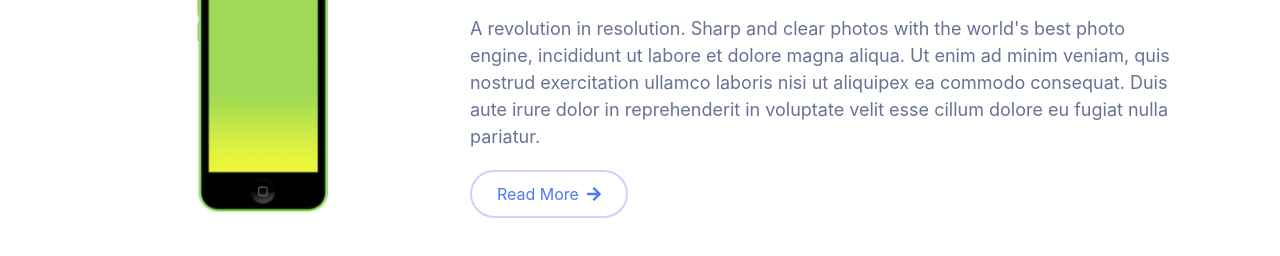
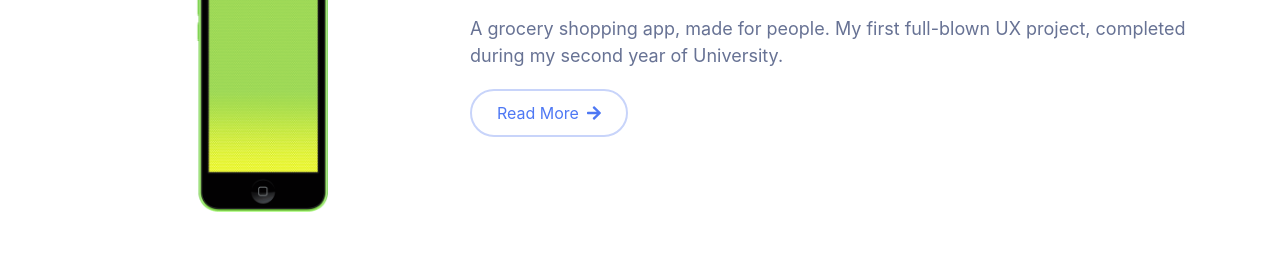
Before and after one commit to Samuel-Robinson/Portfolio-Website, a plain HTML site: page index.html in a window 1280 px wide. Shown: the part 750-1006 px from the top of the page. Drawn offline with nearby package versions, Linux system fonts and the light colour scheme.

Commit message:
Small update

```diff
--- a/index.html
+++ b/index.html
@@ -84,7 +84,7 @@
 -->
 
 
-
+<!--Image Left-->
 <div id="case" class="container">
     <div class="row">
       <div class="column-33">
@@ -92,12 +92,13 @@
       </div>
       <div class="column-66">
         <h1 id="title" class="xlarge-font"><span style="color:rgb(47, 184, 34);">Godega</span> <br> Grocery Lists</h1>
-        <p id="para">A revolution in resolution. Sharp and clear photos with the world's best photo engine, incididunt ut labore et dolore magna aliqua. Ut enim ad minim veniam, quis nostrud exercitation ullamco laboris nisi ut aliquipex ea commodo consequat. Duis aute irure dolor in reprehenderit in voluptate velit esse cillum dolore eu fugiat nulla pariatur.</p>
+        <p id="para">A grocery shopping app, made for people. My first full-blown UX project, completed during my second year of University.</p>
         <a class="button" href="Godega.html">Read More</button><span class="ml-2 right-icon"><svg class="svg-inline--fa fa-arrow-right fa-w-14" aria-hidden="true" data-prefix="fas" data-icon="arrow-right" role="img" xmlns="http://www.w3.org/2000/svg" viewBox="0 0 448 512" data-fa-i2svg=""><path fill="currentColor" d="M190.5 66.9l22.2-22.2c9.4-9.4 24.6-9.4 33.9 0L441 239c9.4 9.4 9.4 24.6 0 33.9L246.6 467.3c-9.4 9.4-24.6 9.4-33.9 0l-22.2-22.2c-9.5-9.5-9.3-25 .4-34.3L311.4 296H24c-13.3 0-24-10.7-24-24v-32c0-13.3 10.7-24 24-24h287.4L190.9 101.2c-9.8-9.3-10-24.8-.4-34.3z"></path></svg><!-- <i class="fas fa-arrow-right"></i> --></span></a>
       </div>
     </div>
   </div>
 
+<!--Image Right-->
   <div id="case" class="container">
     <div class="row">
       <div class="column-66">
```
